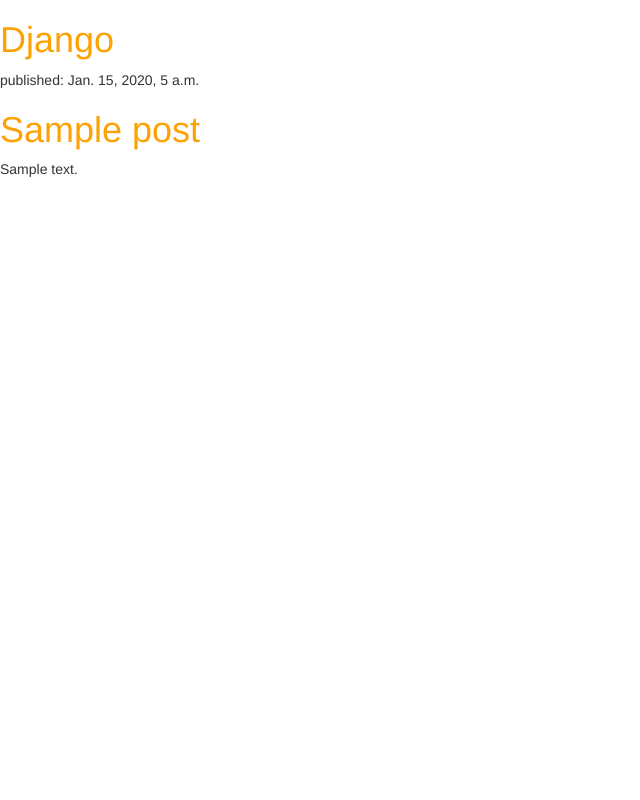
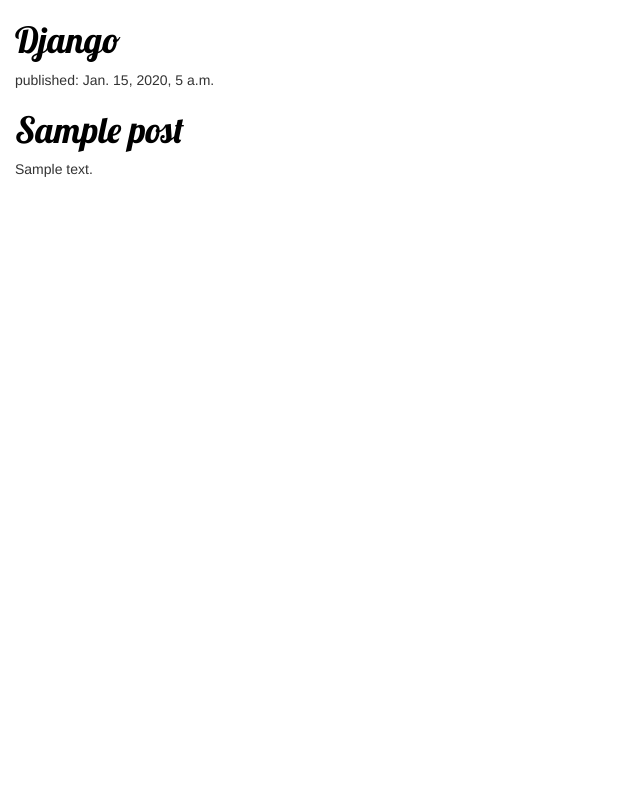
Before and after one commit to drednor/my-first-blog, a Django app: template blog/templates/blog/post_list.html in a window 1280 px wide. Shown: the whole page, without its empty margins (0-640 px from the left). Run offline with Django 3.2, Linux system fonts and the light colour scheme; the template is opened without the code that fills it: values that come from a table or form of the project are taken from there, others are empty; tables that the repository leaves empty hold one stand-in row (values such as "Sample post"); some libraries are stand-ins or nearby versions.

Commit message:
font and color check

```diff
--- a/blog/static/css/blog.css
+++ b/blog/static/css/blog.css
@@ -1,3 +1,7 @@
 h1 a {
-    color: #FCA205;
+    color: 	#000000;
+    font-family: 'Lobster', cursive;
 }
+body {
+    padding-left: 15px;
+}
--- a/blog/templates/blog/post_list.html
+++ b/blog/templates/blog/post_list.html
@@ -5,6 +5,7 @@
         <link rel="stylesheet" href="//maxcdn.bootstrapcdn.com/bootstrap/3.2.0/css/bootstrap.min.css">
         <link rel="stylesheet" href="//maxcdn.bootstrapcdn.com/bootstrap/3.2.0/css/bootstrap-theme.min.css">
         <link rel="stylesheet" href="{% static 'css/blog.css' %}">
+        <link href="https://fonts.googleapis.com/css?family=Lobster" rel="stylesheet">
     </head>
     <body>
         <div>
```
